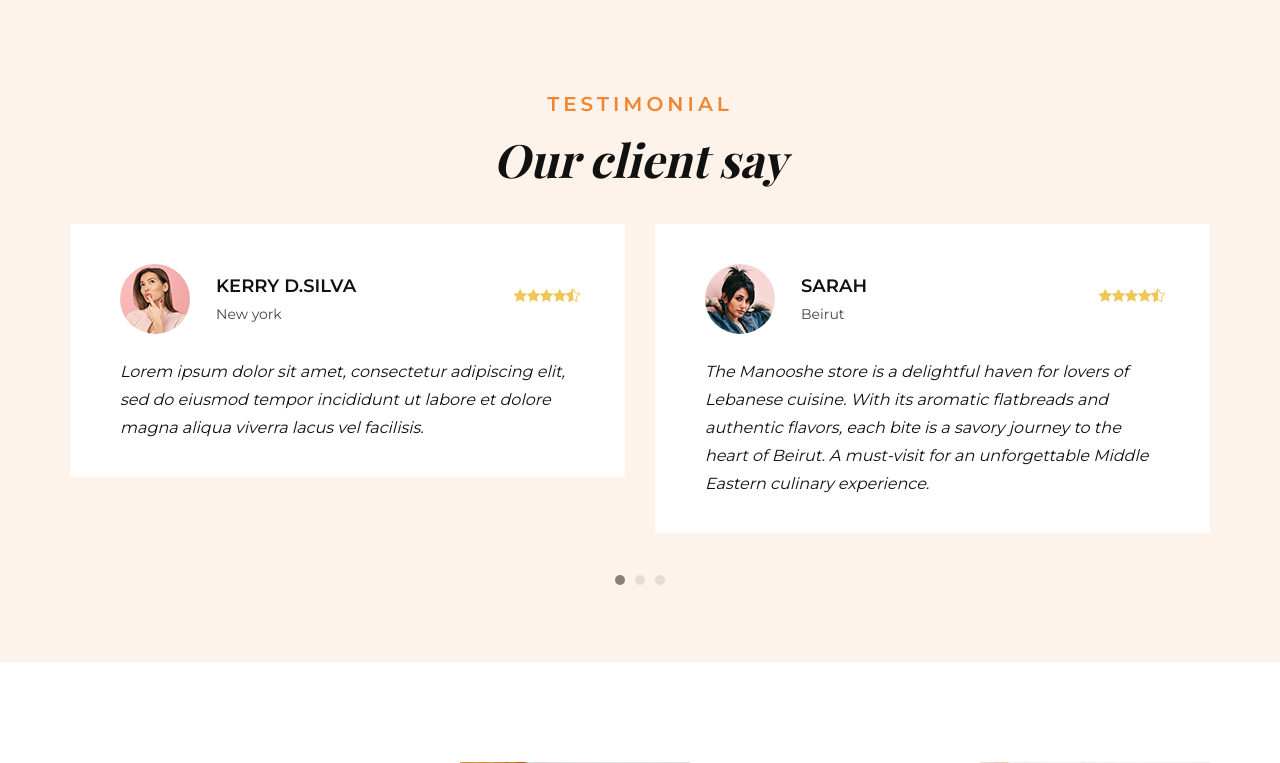
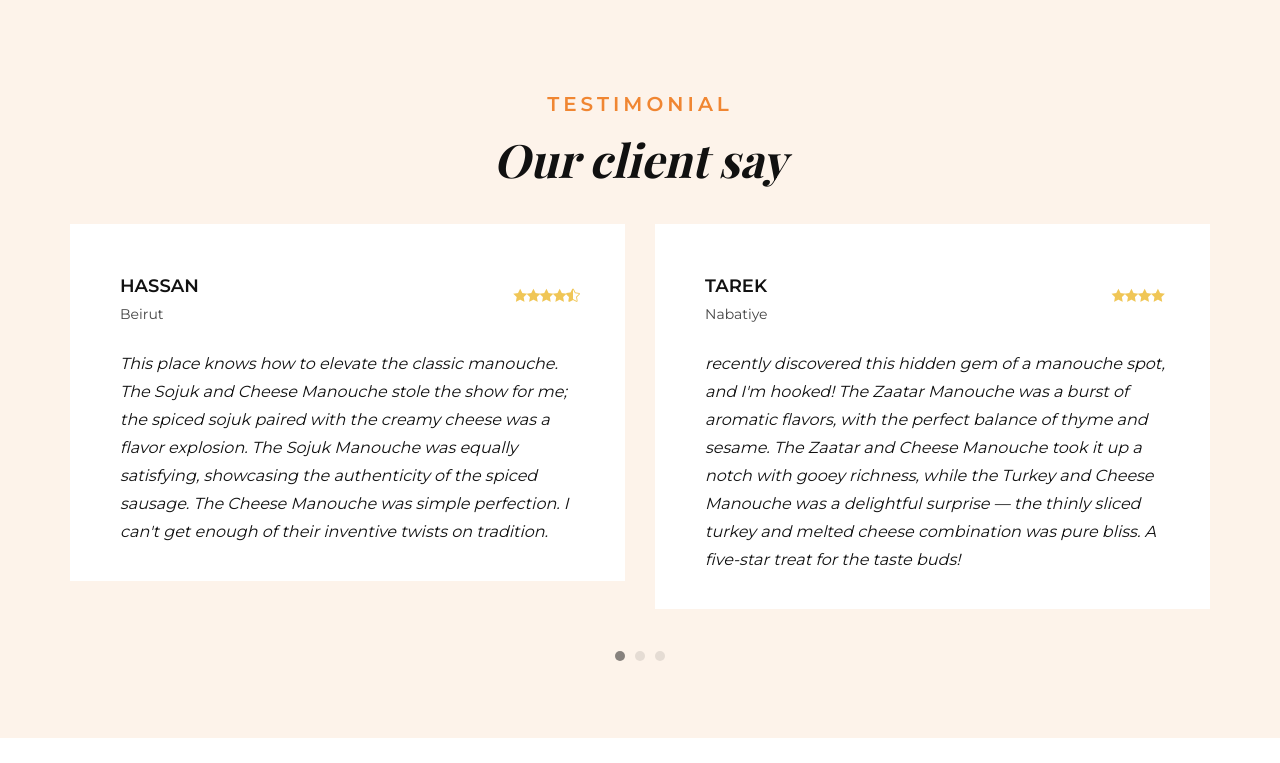
Before and after one commit to Shediakh/web-final-project, a PHP site: page / in a window 1280 px wide. Shown: the part 1700-2463 px from the top of the page. Run offline with PHP 8.4, Linux system fonts and the light colour scheme; data that the repository does not hold is empty.

Commit message:
akfsj;ls

```diff
--- a/admin-dashboard.php
+++ b/admin-dashboard.php
@@ -23,7 +23,8 @@
         while ($obj = $stmt->fetch(PDO::FETCH_OBJ)) {
             $arr[]=$obj;
         }
-        echo $arr;
+        // print_r($arr);
+        return $arr;
     }
 
     fetchUsers();
--- a/index.php
+++ b/index.php
@@ -250,32 +250,9 @@
                         <div class="testimonial__item">
                             <div class="testimonial__author">
                                 <div class="testimonial__author__pic">
-                                    <img src="img/testimonial/ta-1.jpg" alt="">
                                 </div>
                                 <div class="testimonial__author__text">
-                                    <h5>Kerry D.Silva</h5>
-                                    <span>New york</span>
-                                </div>
-                            </div>
-                            <div class="rating">
-                                <span class="icon_star"></span>
-                                <span class="icon_star"></span>
-                                <span class="icon_star"></span>
-                                <span class="icon_star"></span>
-                                <span class="icon_star-half_alt"></span>
-                            </div>
-                            <p>Lorem ipsum dolor sit amet, consectetur adipiscing elit, sed do eiusmod tempor incididunt
-                            ut labore et dolore magna aliqua viverra lacus vel facilisis.</p>
-                        </div>
-                    </div>
-                    <div class="col-lg-6">
-                        <div class="testimonial__item">
-                            <div class="testimonial__author">
-                                <div class="testimonial__author__pic">
-                                    <img src="img/testimonial/ta-2.jpg" alt="">
-                                </div>
-                                <div class="testimonial__author__text">
-                                    <h5>Sarah</h5>
+                                    <h5>Hassan</h5>
                                     <span>Beirut</span>
                                 </div>
                             </div>
@@ -286,18 +263,79 @@
                                 <span class="icon_star"></span>
                                 <span class="icon_star-half_alt"></span>
                             </div>
-                            <p>The Manooshe store is a delightful haven for lovers of Lebanese cuisine. With its aromatic flatbreads and authentic flavors, each bite is a savory journey to the heart of Beirut. A must-visit for an unforgettable Middle Eastern culinary experience.</p>
+                            <p>This place knows how to elevate the classic manouche. The Sojuk and Cheese Manouche stole the show for me; the spiced sojuk paired with the creamy cheese was a flavor explosion. The Sojuk Manouche was equally satisfying, showcasing the authenticity of the spiced sausage. The Cheese Manouche was simple perfection. I can't get enough of their inventive twists on tradition.</p>
                         </div>
                     </div>
                     <div class="col-lg-6">
                         <div class="testimonial__item">
                             <div class="testimonial__author">
                                 <div class="testimonial__author__pic">
-                                    <img src="img/testimonial/ta-1.jpg" alt="">
+                                    <!-- <img src="img/testimonial/ta-2.jpg" alt=""> -->
                                 </div>
                                 <div class="testimonial__author__text">
-                                    <h5>Ophelia Nunez</h5>
-                                    <span>London</span>
+                                    <h5>Tarek</h5>
+                                    <span>Nabatiye</span>
+                                </div>
+                            </div>
+                            <div class="rating">
+                                <span class="icon_star"></span>
+                                <span class="icon_star"></span>
+                                <span class="icon_star"></span>
+                                <span class="icon_star"></span>
+
+                            </div>
+                            <p>recently discovered this hidden gem of a manouche spot, and I'm hooked! The Zaatar Manouche was a burst of aromatic flavors, with the perfect balance of thyme and sesame. The Zaatar and Cheese Manouche took it up a notch with gooey richness, while the Turkey and Cheese Manouche was a delightful surprise — the thinly sliced turkey and melted cheese combination was pure bliss. A five-star treat for the taste buds!</p>
+                        </div>
+                    </div>
+                    <div class="col-lg-6">
+                        <div class="testimonial__item">
+                            <div class="testimonial__author">
+                                <div class="testimonial__author__pic">
+                                    <!-- <img src="img/testimonial/ta-1.jpg" alt=""> -->
+                                </div>
+                                <div class="testimonial__author__text">
+                                    <h5>Ahmed</h5>
+                                    <span>Baalbak</span>
+                                </div>
+                            </div>
+                            <div class="rating">
+                                <span class="icon_star"></span>
+                                <span class="icon_star"></span>
+                                <span class="icon_star"></span>
+                                <span class="icon_star"></span>
+                                <span class="icon_star"></span>
+                            </div>
+                            <p>As a fan of classic flavors, this manouche place hit all the right notes for me. The Cheese Manouche was simplicity at its best — golden, crispy, and cheesy. The Zaatar Manouche was a fragrant journey to the Middle East, while the Turkey and Cheese Manouche added a delightful twist with its succulent turkey slices. The perfect spot for those who appreciate the beauty of traditional Lebanese cuisine.</p>
+                        </div>
+                    </div>
+                    <div class="col-lg-6">
+                        <div class="testimonial__item">
+                            <div class="testimonial__author">
+                                <div class="testimonial__author__pic">
+                                </div>
+                                <div class="testimonial__author__text">
+                                    <h5>Christine</h5>
+                                    <span>Jbeil</span>
+                                </div>
+                            </div>
+                            <div class="rating">
+                                <span class="icon_star"></span>
+                                <span class="icon_star"></span>
+                                <span class="icon_star"></span>
+                                <span class="icon_star"></span>
+                                <span class="icon_star"></span>
+                            </div>
+                            <p>Bravo to this manouche joint! The Keshek Manouche was a unique revelation — the fermented bulgur wheat and tangy yogurt added a depth of flavor I never knew I needed. The Sojuk and Cheese Manouche brought a spicy kick to my taste buds, while the Meat Manouche showcased their mastery in balancing spices with succulent meats. A five-star haven for manouche lovers!</p>
+                        </div>
+                    </div>
+                    <div class="col-lg-6">
+                        <div class="testimonial__item">
+                            <div class="testimonial__author">
+                                <div class="testimonial__author__pic">
+                                </div>
+                                <div class="testimonial__author__text">
+                                    <h5>George</h5>
+                                    <span>Batroon</span>
                                 </div>
                             </div>
                             <div class="rating">
@@ -307,19 +345,17 @@
                                 <span class="icon_star"></span>
                                 <span class="icon_star-half_alt"></span>
                             </div>
-                            <p>Lorem ipsum dolor sit amet, consectetur adipiscing elit, sed do eiusmod tempor incididunt
-                            ut labore et dolore magna aliqua viverra lacus vel facilisis.</p>
+                            <p>As a cheese enthusiast, this manouche spot is a dream come true! The Cheese Manouche was a comforting classic, and the Zaatar and Cheese Manouche added a zesty twist to the gooey goodness. The Turkey and Cheese Manouche showcased their commitment to quality ingredients. A cheese lover's paradise that exceeded my expectations.</p>
                         </div>
                     </div>
                     <div class="col-lg-6">
                         <div class="testimonial__item">
                             <div class="testimonial__author">
                                 <div class="testimonial__author__pic">
-                                    <img src="img/testimonial/ta-2.jpg" alt="">
                                 </div>
                                 <div class="testimonial__author__text">
-                                    <h5>Kerry D.Silva</h5>
-                                    <span>New york</span>
+                                    <h5>Hussein</h5>
+                                    <span>Beirut</span>
                                 </div>
                             </div>
                             <div class="rating">
@@ -327,54 +363,8 @@
                                 <span class="icon_star"></span>
                                 <span class="icon_star"></span>
                                 <span class="icon_star"></span>
-                                <span class="icon_star-half_alt"></span>
                             </div>
-                            <p>Lorem ipsum dolor sit amet, consectetur adipiscing elit, sed do eiusmod tempor incididunt
-                            ut labore et dolore magna aliqua viverra lacus vel facilisis.</p>
-                        </div>
-                    </div>
-                    <div class="col-lg-6">
-                        <div class="testimonial__item">
-                            <div class="testimonial__author">
-                                <div class="testimonial__author__pic">
-                                    <img src="img/testimonial/ta-1.jpg" alt="">
-                                </div>
-                                <div class="testimonial__author__text">
-                                    <h5>Ophelia Nunez</h5>
-                                    <span>London</span>
-                                </div>
-                            </div>
-                            <div class="rating">
-                                <span class="icon_star"></span>
-                                <span class="icon_star"></span>
-                                <span class="icon_star"></span>
-                                <span class="icon_star"></span>
-                                <span class="icon_star-half_alt"></span>
-                            </div>
-                            <p>Lorem ipsum dolor sit amet, consectetur adipiscing elit, sed do eiusmod tempor incididunt
-                            ut labore et dolore magna aliqua viverra lacus vel facilisis.</p>
-                        </div>
-                    </div>
-                    <div class="col-lg-6">
-                        <div class="testimonial__item">
-                            <div class="testimonial__author">
-                                <div class="testimonial__author__pic">
-                                    <img src="img/testimonial/ta-2.jpg" alt="">
-                                </div>
-                                <div class="testimonial__author__text">
-                                    <h5>Kerry D.Silva</h5>
-                                    <span>New york</span>
-                                </div>
-                            </div>
-                            <div class="rating">
-                                <span class="icon_star"></span>
-                                <span class="icon_star"></span>
-                                <span class="icon_star"></span>
-                                <span class="icon_star"></span>
-                                <span class="icon_star-half_alt"></span>
-                            </div>
-                            <p>Lorem ipsum dolor sit amet, consectetur adipiscing elit, sed do eiusmod tempor incididunt
-                            ut labore et dolore magna aliqua viverra lacus vel facilisis.</p>
+                            <p>I've found my new favorite spot for manouche! The Turkey and Cheese Manouche was a delightful surprise, with the thinly sliced turkey adding a lean and savory touch. The Sojuk Manouche transported me back to the streets of Lebanon with its authentic flavors. And the Keshek Manouche, with its unique combination of fermented bulgur wheat and tangy yogurt, was a revelation. Absolutely delicious!</p>
                         </div>
                     </div>
                 </div>
--- a/shop.php
+++ b/shop.php
@@ -124,7 +124,7 @@ require_once("./BE/models/ProductModel.php");
                         <ul>
                             <li class="active"><a href="./shop.html">Shop</a></li>
                             </li>
-                            <li><a href="./admin-dashboard.html">Admin Dashboard</a></li>
+                            <li><a href="./admin-dashboard.php">Admin Dashboard</a></li>
                             <li><a href="./contact.html">Contact</a></li>
                         </ul>
                     </nav>
```
Also changed, not shown: BE/controllers/addProd.php (renamed from BE/models/addProd.php), BE/controllers/deleteProd.php (renamed from BE/models/deleteProd.php).
